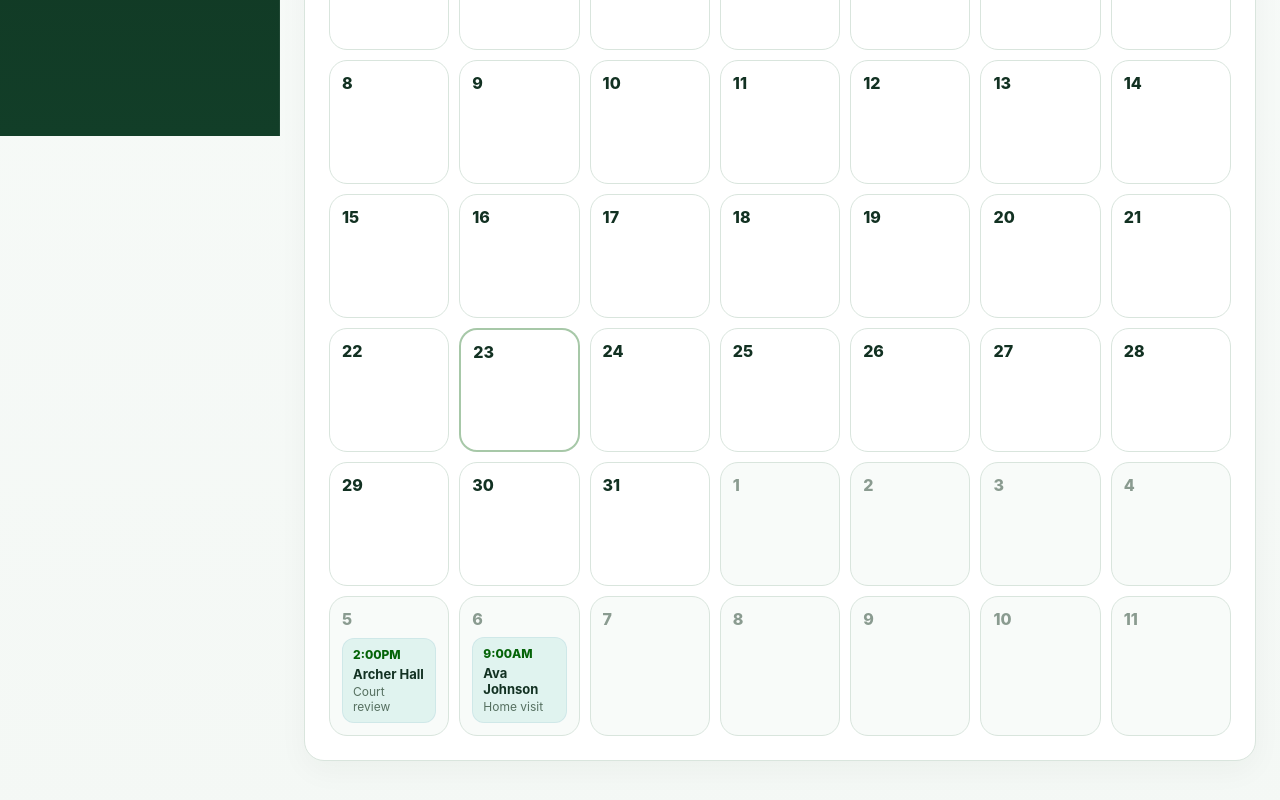
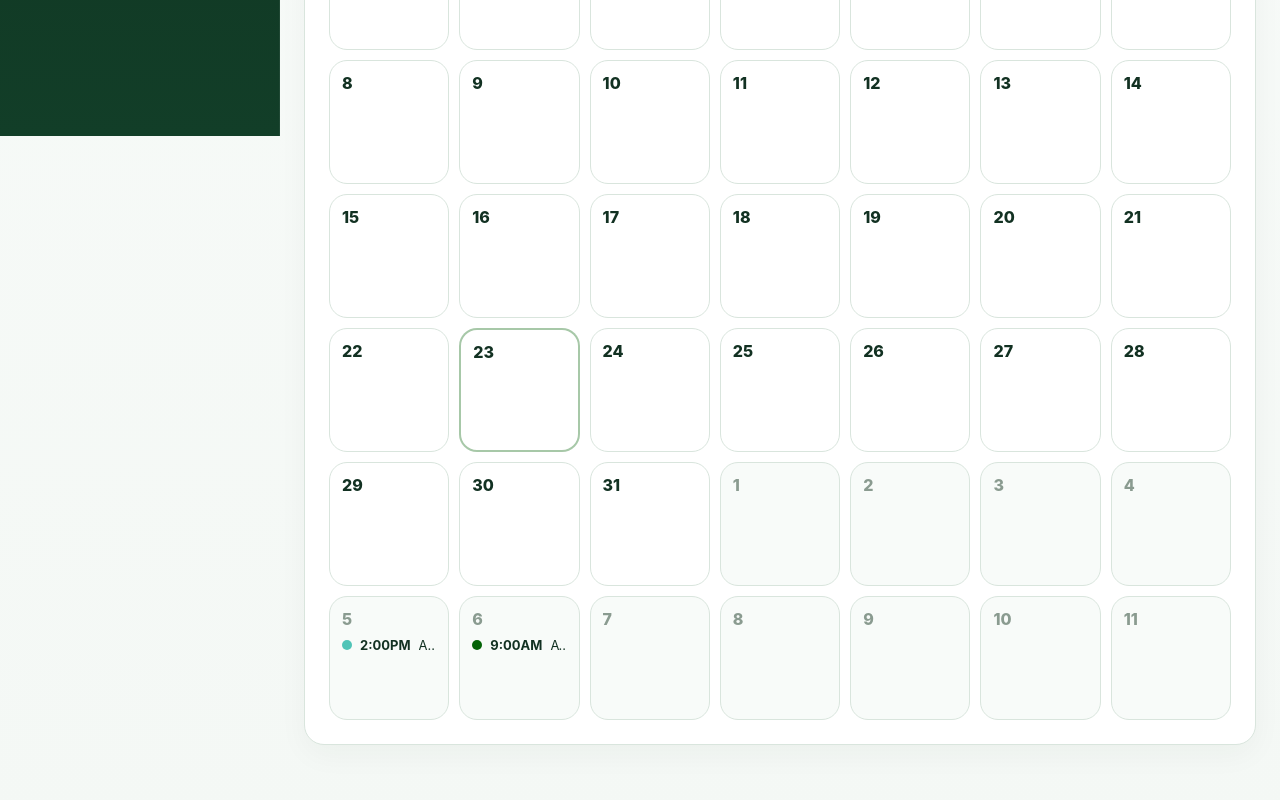
Before and after one commit to Mdelarosa93/FosterHub, a Next.js app in the folder fosterhub-app/apps/web/: page /calendar in a window 1280 px wide. Shown: the part 664-1464 px from the top of the page. Built offline with nearby package versions, Linux system fonts and the light colour scheme.

Commit message:
Polish FosterHub calendar event rows

```diff
--- a/fosterhub-app/apps/web/app/calendar/page.tsx
+++ b/fosterhub-app/apps/web/app/calendar/page.tsx
@@ -6,10 +6,10 @@ import { AppShell } from '../../components/AppShell';
 const weekdayLabels = ['Sun', 'Mon', 'Tue', 'Wed', 'Thu', 'Fri', 'Sat'];
 
 const sampleAppointments = [
-  { id: '1', child: 'Archer Hall', date: '2026-04-05', time: '2:00PM', note: 'Court review' },
-  { id: '2', child: 'Ava Johnson', date: '2026-04-06', time: '9:00AM', note: 'Home visit' },
-  { id: '3', child: 'Ava Johnson', date: '2026-04-18', time: '1:30PM', note: 'School meeting' },
-  { id: '4', child: 'Archer Hall', date: '2026-04-22', time: '11:00AM', note: 'Medical appointment' },
+  { id: '1', child: 'Archer Hall', date: '2026-04-05', time: '2:00PM', note: 'Court review', color: '#50c4b7' },
+  { id: '2', child: 'Ava Johnson', date: '2026-04-06', time: '9:00AM', note: 'Home visit', color: '#046307' },
+  { id: '3', child: 'Ava Johnson', date: '2026-04-18', time: '1:30PM', note: 'School meeting', color: '#10588c' },
+  { id: '4', child: 'Archer Hall', date: '2026-04-22', time: '11:00AM', note: 'Medical appointment', color: '#d96c3c' },
 ];
 
 function formatMonthHeading(date: Date) {
@@ -30,6 +30,20 @@ function buildCalendarDays(baseDate: Date) {
   });
 }
 
+function timeToSortableNumber(value: string) {
+  const match = value.match(/(\d+):(\d+)(AM|PM)/i);
+  if (!match) return 0;
+
+  let hour = Number(match[1]);
+  const minute = Number(match[2]);
+  const meridiem = match[3].toUpperCase();
+
+  if (meridiem === 'PM' && hour !== 12) hour += 12;
+  if (meridiem === 'AM' && hour === 12) hour = 0;
+
+  return hour * 60 + minute;
+}
+
 export default function CalendarPage() {
   const [visibleDate, setVisibleDate] = useState(() => new Date());
 
@@ -41,7 +55,10 @@ export default function CalendarPage() {
     const map = new Map<string, typeof sampleAppointments>();
     for (const appointment of sampleAppointments) {
       const current = map.get(appointment.date) || [];
-      map.set(appointment.date, [...current, appointment]);
+      map.set(
+        appointment.date,
+        [...current, appointment].sort((a, b) => timeToSortableNumber(a.time) - timeToSortableNumber(b.time)),
+      );
     }
     return map;
   }, []);
@@ -132,6 +149,7 @@ export default function CalendarPage() {
                     padding: 12,
                     display: 'grid',
                     gap: 8,
+                    alignContent: 'start',
                   }}
                 >
                   <div
@@ -143,20 +161,43 @@ export default function CalendarPage() {
                     {day.getDate()}
                   </div>
 
-                  <div style={{ display: 'grid', gap: 6 }}>
+                  <div style={{ display: 'grid', gap: 6, minWidth: 0 }}>
                     {appointments.map(appointment => (
                       <div
                         key={appointment.id}
                         style={{
-                          padding: '8px 10px',
-                          borderRadius: 12,
-                          background: 'rgba(80, 196, 183, 0.14)',
-                          border: '1px solid rgba(16, 88, 140, 0.08)',
+                          display: 'flex',
+                          alignItems: 'center',
+                          gap: 8,
+                          minWidth: 0,
+                          whiteSpace: 'nowrap',
+                          overflow: 'hidden',
+                          textOverflow: 'ellipsis',
+                          fontSize: 13,
+                          color: '#123122',
                         }}
+                        title={`${appointment.time} ${appointment.child}`}
                       >
-                        <div style={{ fontSize: 12, fontWeight: 800, color: '#046307' }}>{appointment.time}</div>
-                        <div style={{ fontSize: 13, fontWeight: 700, color: '#123122', marginTop: 4 }}>{appointment.child}</div>
-                        <div style={{ fontSize: 12, color: '#567060', marginTop: 2 }}>{appointment.note}</div>
+                        <span
+                          aria-hidden="true"
+                          style={{
+                            width: 10,
+                            height: 10,
+                            borderRadius: 999,
+                            background: appointment.color,
+                            flexShrink: 0,
+                          }}
+                        />
+                        <span style={{ fontWeight: 700, flexShrink: 0 }}>{appointment.time}</span>
+                        <span
+                          style={{
+                            overflow: 'hidden',
+                            textOverflow: 'ellipsis',
+                            whiteSpace: 'nowrap',
+                          }}
+                        >
+                          {appointment.child}
+                        </span>
                       </div>
                     ))}
                   </div>
```
